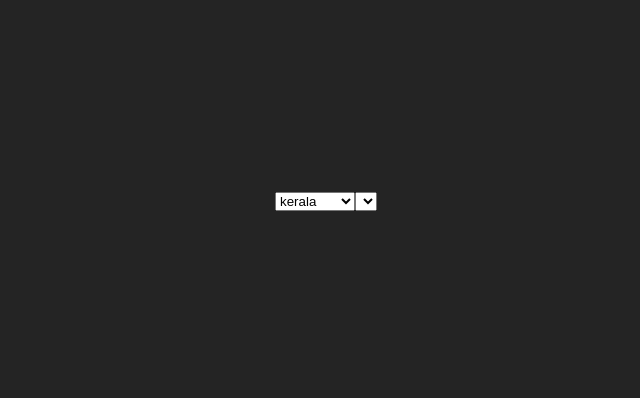
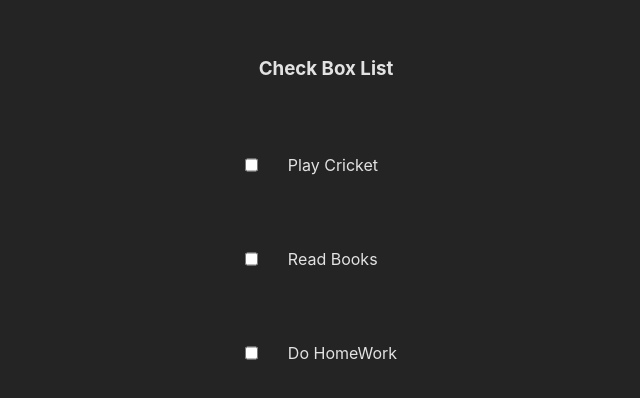
Before and after one commit to shakeebparavannur/react-macineTest, a React (Vite) app: page / in a window 1280 px wide. Shown: the part 200-598 px from the top of the page, without its empty margins (314-954 px from the left). Built offline with nearby package versions, Linux system fonts and the light colour scheme.

Commit message:
add:checkbox-task

```diff
--- a/src/App.jsx
+++ b/src/App.jsx
@@ -1,5 +1,6 @@
 
 import './App.css'
+import CheckBoxList from './CheckBoxList'
 import DependecyList from './DependecyList'
 
 function App() {
@@ -7,7 +8,8 @@ function App() {
 
   return (
     <>
-      <DependecyList/>
+      {/* <DependecyList/> */}
+      <CheckBoxList/>
     </>
   )
 }
--- /dev/null
+++ b/src/CheckBoxList.jsx
@@ -0,0 +1,45 @@
+import React, { useState } from "react";
+import "./checkbox.css";
+const CheckBoxList = () => {
+    const arr = ["Play Cricket", "Read Books", "Do HomeWork"];
+    const [task,setTask] = useState(arr)
+    const [selected,setSelected] = useState([])
+    console.log(selected);
+    const del = (item) => {
+      const newArr = task.filter((ar)=>ar!==item)
+      setTask(newArr);
+    }
+    const sel = (e) =>{
+      const {value,checked} = e.target;
+      console.log(value,checked);
+      if(checked){
+          setSelected([...selected,value]);
+
+      }
+      else{
+         const newArr = selected.filter((ar)=>ar!==value)
+          setSelected(newArr);
+      }
+    }
+    return (
+      <div>
+        <h3>Check Box List</h3>
+        <ul>
+          {task.map((ar) => {
+            return (
+              <div className="list" key={ar}>
+                <input type="checkbox" name="task" value={ar} onChange={sel}/>
+                <li className="list-item">{ar}</li>
+                {
+                  (selected.includes(ar)) && <button onClick={()=>del(ar)}>Delete</button>
+                }
+
+              </div>
+            );
+          })}
+        </ul>
+      </div>
+    );
+};
+
+export default CheckBoxList;
--- /dev/null
+++ b/src/checkbox.css
@@ -0,0 +1,10 @@
+.list{
+    display: flex;
+}
+*{
+    padding: 10px;
+    margin:10px;
+}
+.list-item{
+    list-style-type: none;
+}
```
